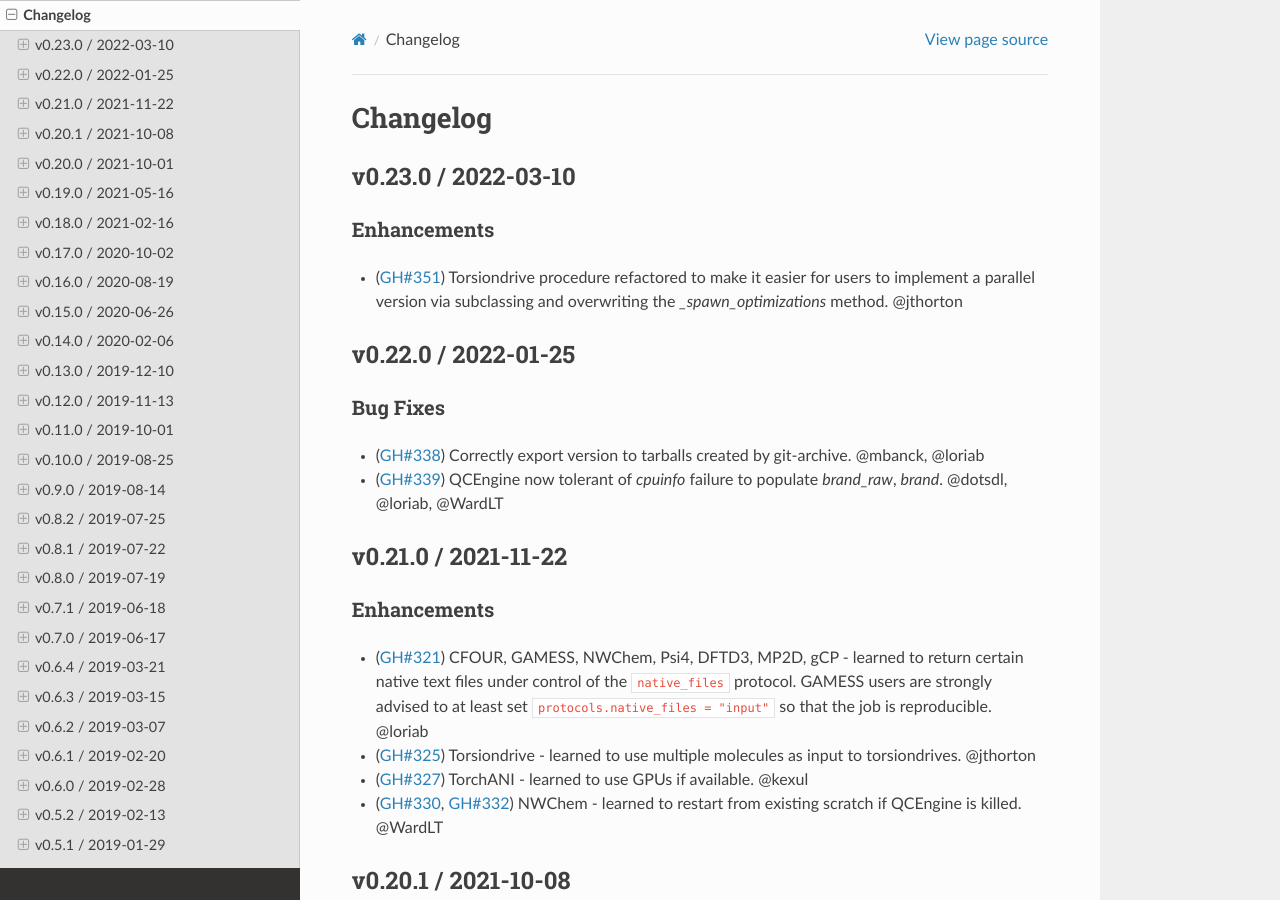
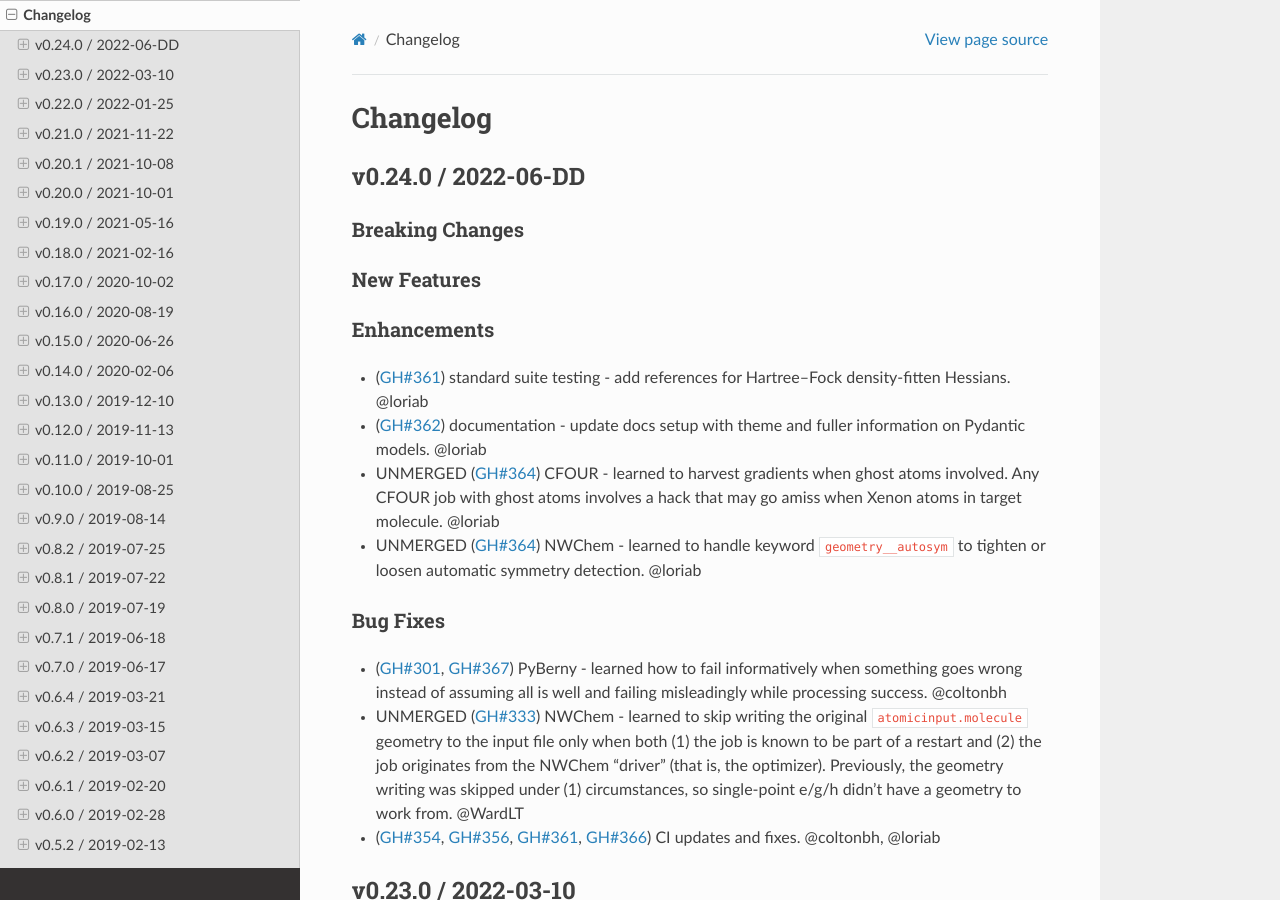
Before and after one commit to MolSSI/QCEngine, a Sphinx documentation site: the page built from docs/source/changelog.rst, in a window 1280 px wide and 900 px high. Built offline with Sphinx 7.4.7 and the Read the Docs theme 2.0.0, drawn with Linux system fonts in a browser that asks for light colours; the version number could not be read and is left out.

Commit message:
Update changelog.rst

```diff
--- a/docs/source/changelog.rst
+++ b/docs/source/changelog.rst
@@ -15,6 +15,32 @@ Changelog
 ..
 .. Bug Fixes
 .. +++++++++
+
+
+v0.24.0 / 2022-06-DD
+--------------------
+
+Breaking Changes
+++++++++++++++++
+
+New Features
+++++++++++++
+
+Enhancements
+++++++++++++
+- (:pr:`361`) standard suite testing - add references for Hartree--Fock density-fitten Hessians. @loriab
+- (:pr:`362`) documentation - update docs setup with theme and fuller information on Pydantic models. @loriab
+- UNMERGED (:pr:`364`) CFOUR - learned to harvest gradients when ghost atoms involved. Any CFOUR job with ghost atoms involves a hack that may go amiss when Xenon atoms in target molecule. @loriab
+- UNMERGED (:pr:`364`) NWChem - learned to handle keyword ``geometry__autosym`` to tighten or loosen automatic symmetry detection. @loriab
+
+Bug Fixes
++++++++++
+- (:pr:`301`, :pr:`367`) PyBerny - learned how to fail informatively when something goes wrong instead of assuming all is well and failing misleadingly while processing success. @coltonbh
+
+- UNMERGED (:pr:`333`) NWChem - learned to skip writing the original ``atomicinput.molecule`` geometry to the input file only when both (1) the job is known to be part of a restart and (2) the job originates from the NWChem "driver" (that is, the optimizer). Previously, the geometry writing was skipped under (1) circumstances, so single-point e/g/h didn't have a geometry to work from. @WardLT
+
+- (:pr:`354`, :pr:`356`, :pr:`361`, :pr:`366`) CI updates and fixes. @coltonbh, @loriab
+
 
 v0.23.0 / 2022-03-10
 --------------------
```
